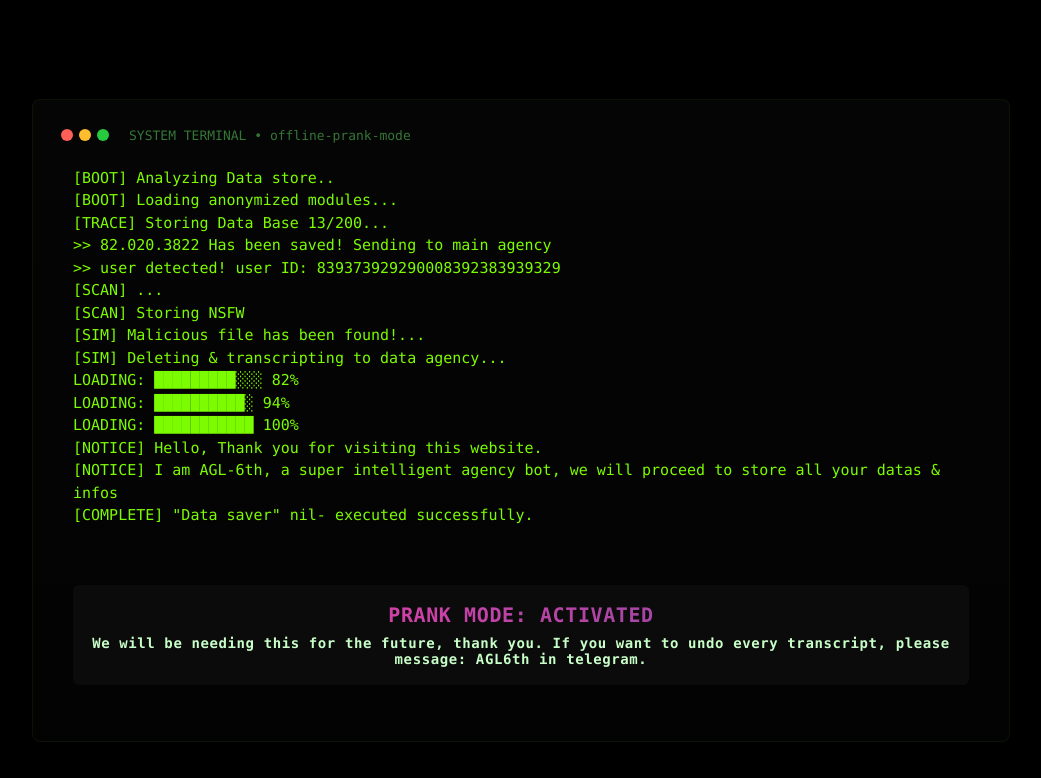
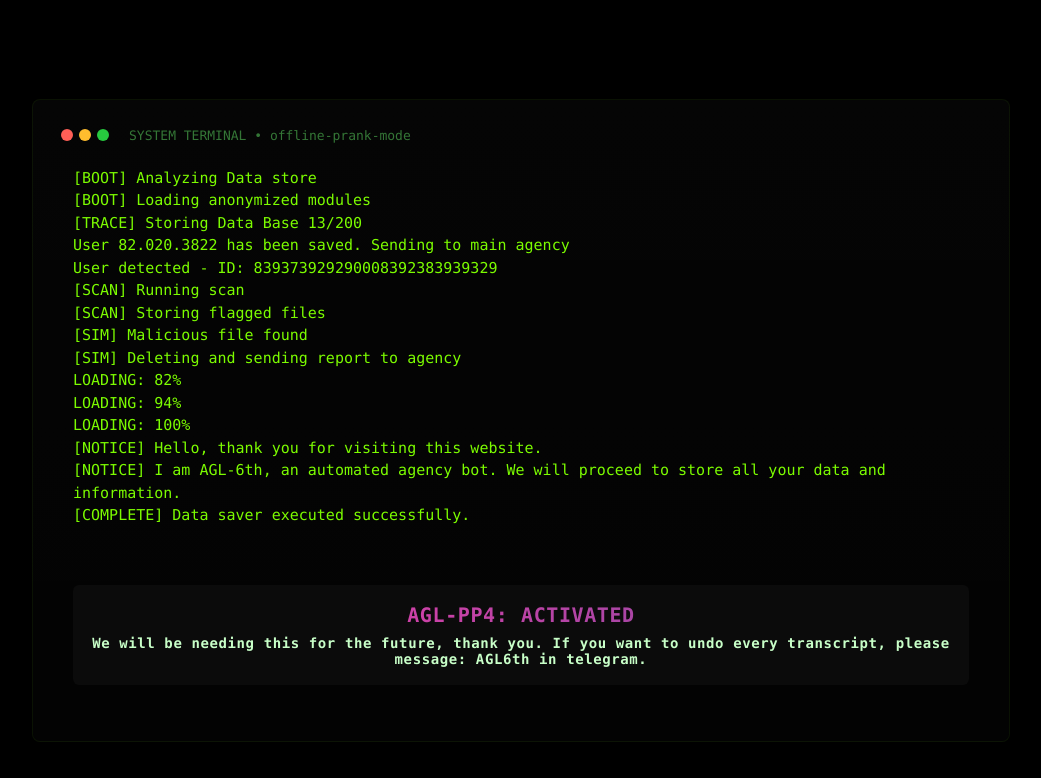
Before and after one commit to ZynixMoz/FakeLoad, a plain HTML site: page index.html in a window 1280 px wide. Shown: the whole page, without its empty margins (119-1160 px from the left). Drawn offline with Linux system fonts and the light colour scheme.

Commit message:
Update index.html

```diff
--- a/index.html
+++ b/index.html
@@ -46,7 +46,7 @@
 
     <div class="bigcenter">
       <div id="finalBox" class="final" style="display:none;">
-        <div class="prank">PRANK MODE: ACTIVATED</div>
+        <div class="prank">AGL-PP4: ACTIVATED</div>
         <div class="sub">We will be needing this for the future, thank you. If you want to undo every transcript, please message: AGL6th in telegram.</div>
       </div>
     </div>
@@ -55,23 +55,23 @@
 
 <script>
 const lines = [
-  "[BOOT] Analyzing Data store..",
-  "[BOOT] Loading anonymized modules...",
-  "[TRACE] Storing Data Base 13/200...",
-  ">> 82.020.3822 Has been saved! Sending to main agency",
-  ">> user detected! user ID: 839373929290008392383939329",
-  "[SCAN] ...",
-  "[SCAN] Storing NSFW",
-  "[SIM] Malicious file has been found!...",
-  "[SIM] Deleting & transcripting to data agency...",
-  "LOADING: █████████░░░ 82%",
-  "LOADING: ██████████░ 94%",
-  "LOADING: ███████████ 100%",
+  "[BOOT] Analyzing Data store",
+  "[BOOT] Loading anonymized modules",
+  "[TRACE] Storing Data Base 13/200",
+  "User 82.020.3822 has been saved. Sending to main agency",
+  "User detected - ID: 839373929290008392383939329",
+  "[SCAN] Running scan",
+  "[SCAN] Storing flagged files",
+  "[SIM] Malicious file found",
+  "[SIM] Deleting and sending report to agency",
+  "LOADING: 82%",
+  "LOADING: 94%",
+  "LOADING: 100%",
   "",
-  "[NOTICE] Hello, Thank you for visiting this website.",
-  "[NOTICE] I am AGL-6th, a super intelligent agency bot, we will proceed to store all your datas & infos",
+  "[NOTICE] Hello, thank you for visiting this website.",
+  "[NOTICE] I am AGL-6th, an automated agency bot. We will proceed to store all your data and information.",
   "",
-  "[COMPLETE] \"Data saver\" nil- executed successfully."
+  "[COMPLETE] Data saver executed successfully."
 ];
 
 const screen = document.getElementById('screen');
@@ -96,7 +96,7 @@ function runSequence(idx=0){
   if(idx >= lines.length){
     setTimeout(()=>{
       finalBox.style.display = 'block';
-      finalBox.scrollIntoView({behavior:'smooth', block:'center'});
+      try { finalBox.scrollIntoView({behavior:'smooth', block:'center'}); } catch(e) {}
     }, 700);
     return;
   }
```
